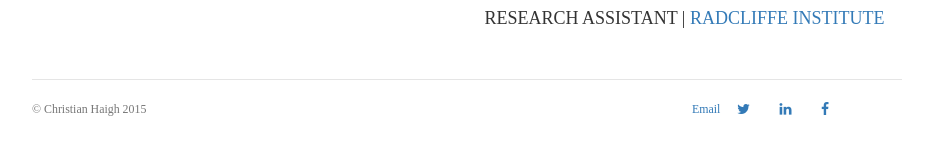
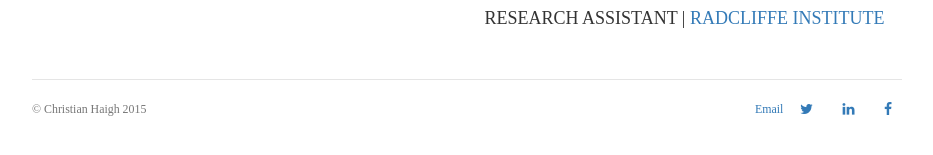
Before and after one commit to christianhaigh/christianhaigh.github.io, a Jekyll site: the page built from index.html, in a window 1280 px wide. Shown: the part 368-523 px from the top of the page, without its empty margins (175-1108 px from the left). Built offline with Jekyll 4.4.1, drawn with Linux system fonts in a browser that asks for light colours.

Commit message:
Update main.css

```diff
--- a/css/main.css
+++ b/css/main.css
@@ -58,6 +58,9 @@ img{
 .col-sm-6 {
     text-align: center;
 }
+.col-sm-9 {
+    width: 82%;
+}
 .marketing {
     padding-top: 15px;
 }
```
